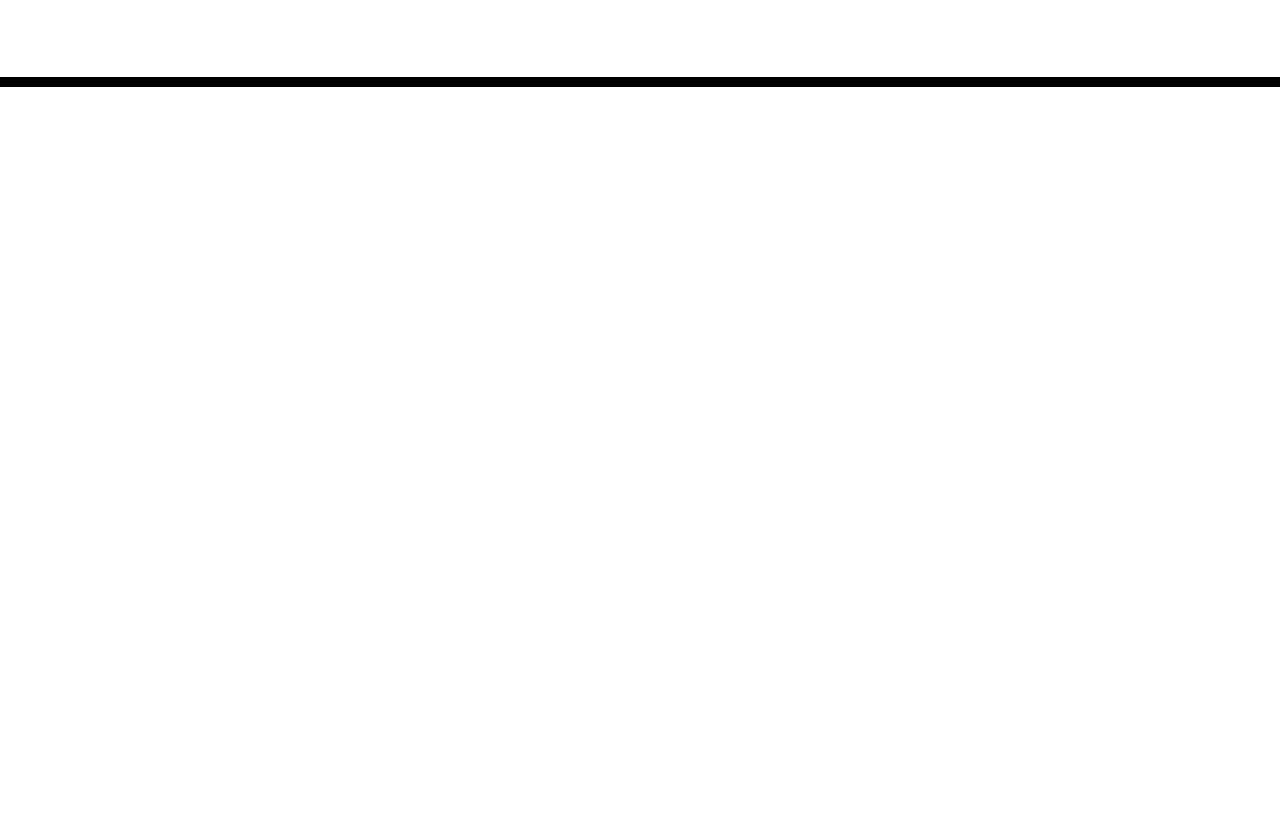
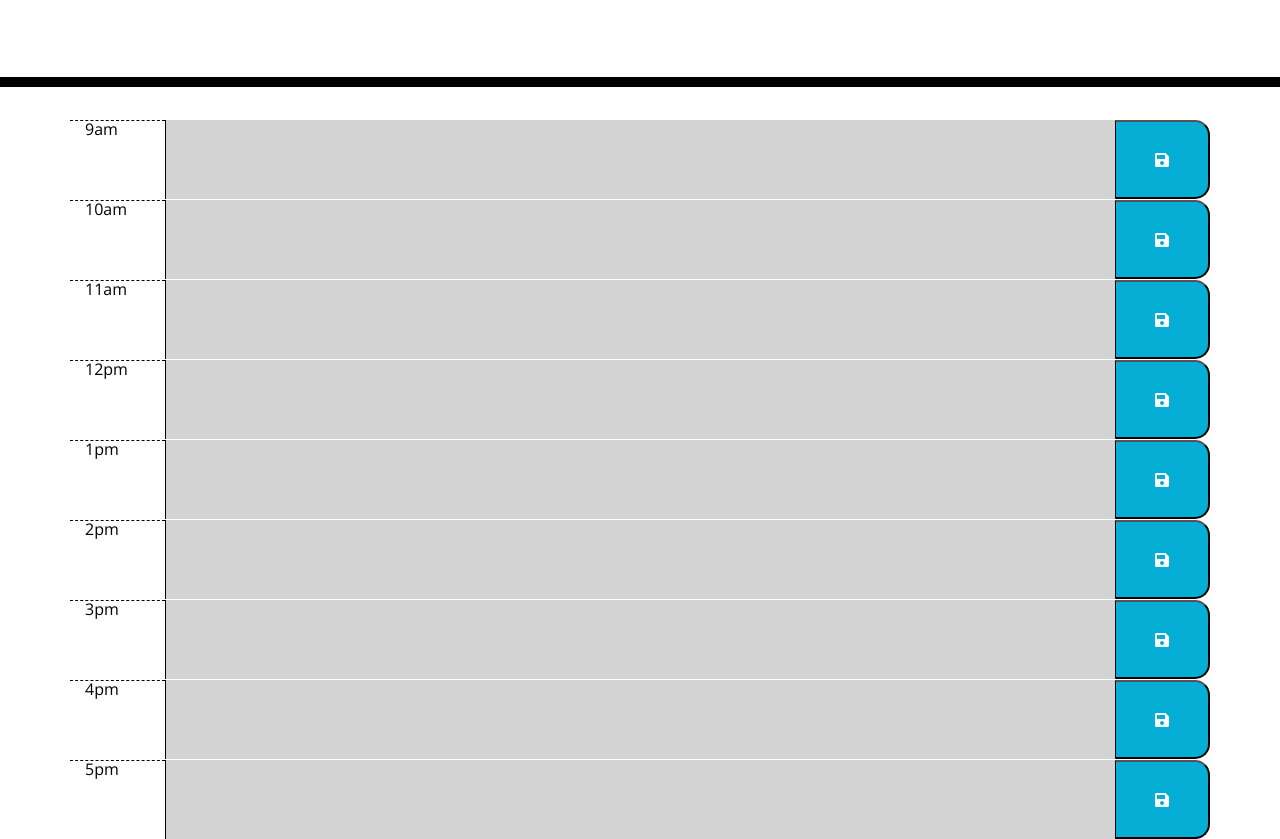
Before and after one commit to AmaalSaid/schdule, a plain HTML site: page Develop/index.html in a window 1280 px wide. Shown: the part 181-1020 px from the top of the page. Before the commit the page ends 800 px from the top, so only its background shows below. Drawn offline with nearby package versions, Linux system fonts and the light colour scheme.

Commit message:
add time block in html

```diff
--- a/Develop/index.html
+++ b/Develop/index.html
@@ -30,6 +30,51 @@
     </header>
     <div class="container">
       <!-- Timeblocks go here -->
+      <div class="row" data-time="9">
+        <div class="col-md-1 hour">9am</div>
+        <textarea class="col-md-10 past"></textarea>
+        <button id="9" class="col-md-1 saveBtn fa fa-save"></button>
+      </div>
+      <div class="row" data-time="10">
+        <div class="col-md-1 hour">10am</div>
+        <textarea class="col-md-10 past"></textarea>
+        <button id="10"class="col-md-1 saveBtn fa fa-save"></button>
+      </div>
+      <div class="row" data-time="11">
+        <div class="col-md-1 hour">11am</div>
+        <textarea class="col-md-10 past"></textarea>
+        <button id="11"class="col-md-1 saveBtn fa fa-save"></button>
+      </div>
+      <div class="row" data-time="12">
+        <div class="col-md-1 hour">12pm</div>
+        <textarea class="col-md-10 past"></textarea>
+        <button id="12"class="col-md-1 saveBtn fa fa-save"></button>
+      </div>
+      <div class="row" data-time="13">
+        <div class="col-md-1 hour">1pm</div>
+        <textarea class="col-md-10 past"></textarea>
+        <button id="13"class="col-md-1 saveBtn fa fa-save"></button>
+      </div>
+      <div class="row" data-time="14">
+        <div class="col-md-1 hour">2pm</div>
+        <textarea class="col-md-10 past"></textarea>
+        <button id="14"class="col-md-1 saveBtn fa fa-save"></button>
+      </div>
+      <div class="row" data-time="15">
+        <div class="col-md-1 hour">3pm</div>
+        <textarea class="col-md-10 past"></textarea>
+        <button id="15"class="col-md-1 saveBtn fa fa-save"></button>
+      </div>
+      <div class="row" data-time="16">
+        <div class="col-md-1 hour">4pm</div>
+        <textarea class="col-md-10 past"></textarea>
+        <button id="16"class="col-md-1 saveBtn fa fa-save"></button>
+      </div>
+      <div class="row" data-time="17">
+        <div class="col-md-1 hour">5pm</div>
+        <textarea class="col-md-10 past"></textarea>
+        <button id="17"class="col-md-1 saveBtn fa fa-save"></button>
+      </div>
     </div>
 
     <script src="https://cdnjs.cloudflare.com/ajax/libs/jquery/3.2.1/jquery.min.js"></script>
--- /dev/null
+++ b/Develop/script.js
@@ -0,0 +1,5 @@
+const currentDate = () => {
+    const dateTime = $("#currentDay")
+    const displayNow = momnet().format("dddd, MMMM Do, YYYY")
+    dateTime.text(displayNow)
+}
```
